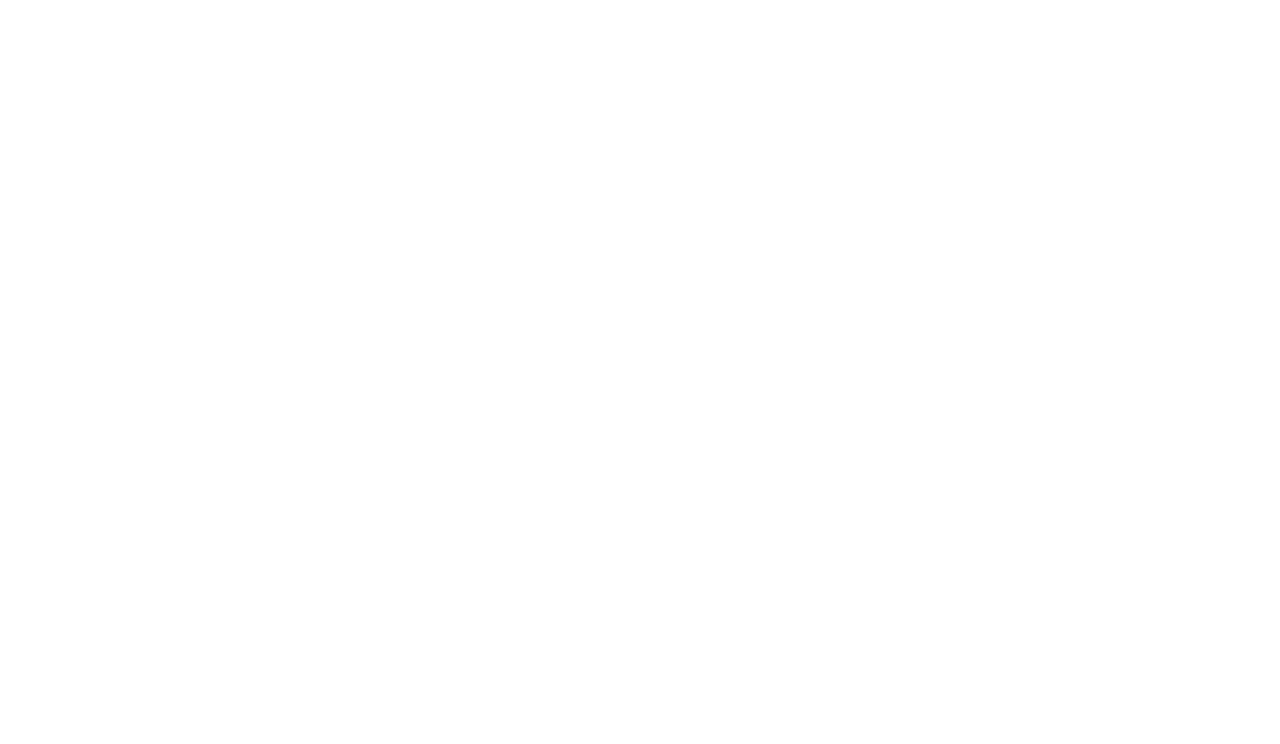
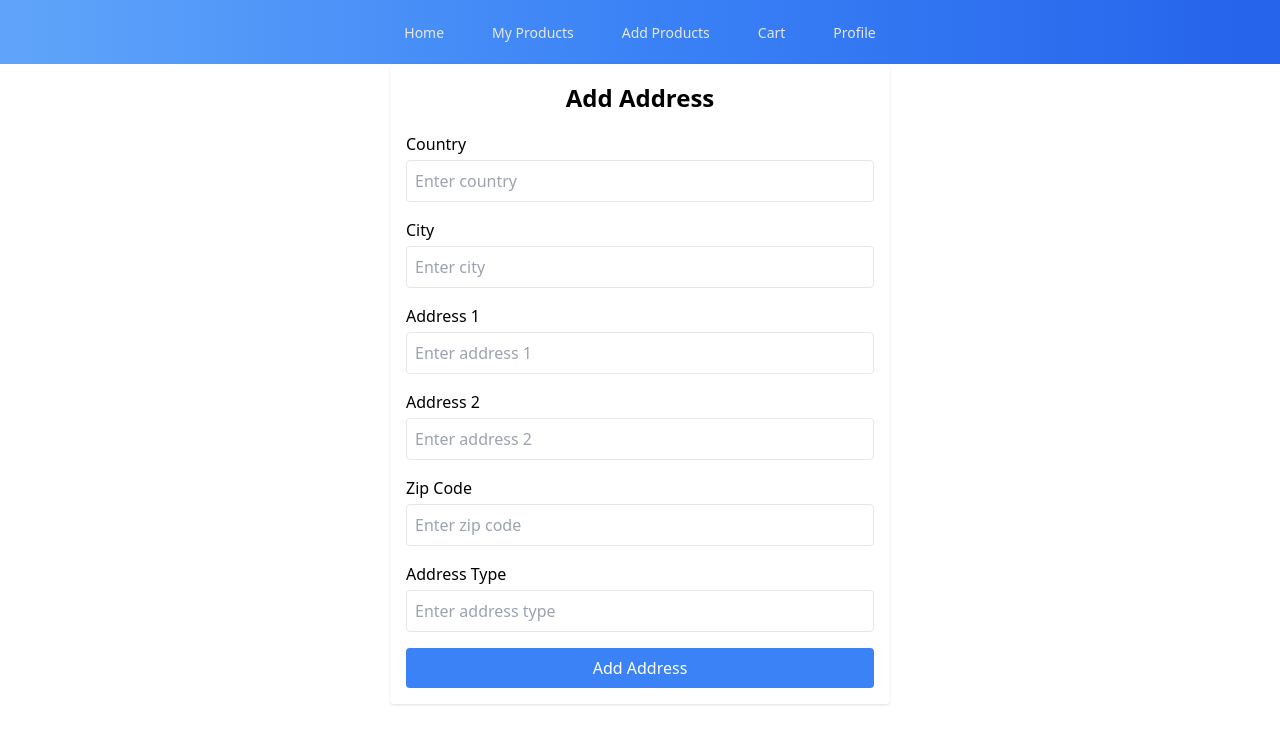
Before and after one commit to LITHISHWRAN/Ecommerce-Follow-Along, a React (Create React App) app in the folder frontend/: page /create-address in a window 1280 px wide. Before the commit this address had no page. Shown: the top 744 px of the page. Built offline with nearby package versions, Linux system fonts and the light colour scheme.

Commit message:
Completed Assessment

```diff
--- a/frontend/src/App.js
+++ b/frontend/src/App.js
@@ -1,6 +1,6 @@
 import React from 'react'
 import { BrowserRouter,Routes,Route } from "react-router-dom"
-import { LoginPage,SignupPage,Home,CreateProduct, MyProducts, Cart,ProductDetails,Profile } from "./Routes/routes.js"
+import { LoginPage,SignupPage,Home,CreateProduct, MyProducts, Cart, ProductDetails, Profile, CreateAddress } from "./Routes/routes.js"
 import "./App.css";
 
 
@@ -18,6 +18,7 @@
         <Route path='/cart' element={<Cart />}/>
         <Route path='/product/:id' element={<ProductDetails />}/>
         <Route path='/profile' element={<Profile />}/>
+        <Route path='/create-address' element={<CreateAddress />}/>
       </Routes>
       </BrowserRouter>
 
--- a/frontend/src/Routes/routes.js
+++ b/frontend/src/Routes/routes.js
@@ -6,6 +6,7 @@
 import Cart from "../pages/cart";
 import ProductDetails from "../pages/productDetails";
 import Profile from "../pages/profile";
+import CreateAddress from "../pages/createAddress";
 export {
-    LoginPage,SignupPage,Home,CreateProduct,MyProducts,Cart,ProductDetails,Profile
+    LoginPage,SignupPage,Home,CreateProduct,MyProducts,Cart,ProductDetails,Profile,CreateAddress
 }
--- a/frontend/src/components/Signup/Signup.jsx
+++ b/frontend/src/components/Signup/Signup.jsx
@@ -1,10 +1,211 @@
+import { React, useState } from "react";
+import { AiOutlineEye, AiOutlineEyeInvisible } from "react-icons/ai";
+import styles from "../../styles/styles";
+import { Link } from "react-router-dom";
+import { RxAvatar } from "react-icons/rx";
+import axios from "axios";
+import { server } from "../../server";
+import { toast } from "react-toastify";
+
+
+
+
+const Signup = () => {
+  const [email, setEmail] = useState("");
+  const [name, setName] = useState("");
+  const [password, setPassword] = useState("");
+  const [visible, setVisible] = useState(false);
+  const [avatar, setAvatar] = useState(null);
+
+
+  const handleFileInputChange = (e) => {
+    const reader = new FileReader();
+
+
+    reader.onload = () => {
+      if (reader.readyState === 2) {
+        setAvatar(reader.result);
+      }
+    };
+
+
+    reader.readAsDataURL(e.target.files[0]);
+  };
+
+
+  const handleSubmit = (e) => {
+    e.preventDefault();
+
+
+    axios
+      .post(`${server}/user/create-user`, { name, email, password, avatar })
+      .then((res) => {
+        toast.success(res.data.message);
+        setName("");
+        setEmail("");
+        setPassword("");
+        setAvatar();
+      })
+      .catch((error) => {
+        toast.error(error.response.data.message);
+      });
+  };
+
+
+  return (
+    <div className="min-h-screen bg-gray-50 flex flex-col justify-center py-12 sm:px-6 lg:px-8">
+      <div className="sm:mx-auto sm:w-full sm:max-w-md">
+        <h2 className="mt-6 text-center text-3xl font-extrabold text-gray-900">
+          Register as a new user
+        </h2>
+      </div>
+      <div className="mt-8 sm:mx-auto sm:w-full sm:max-w-md">
+        <div className="bg-white py-8 px-4 shadow sm:rounded-lg sm:px-10">
+          <form className="space-y-6" onSubmit={handleSubmit}>
+            <div>
+              <label
+                htmlFor="email"
+                className="block text-sm font-medium text-gray-700"
+              >
+                Full Name
+              </label>
+              <div className="mt-1">
+                <input
+                  type="text"
+                  name="text"
+                  autoComplete="name"
+                  required
+                  value={name}
+                  onChange={(e) => setName(e.target.value)}
+                  className="appearance-none block w-full px-3 py-2 border border-gray-300 rounded-md shadow-sm placeholder-gray-400 focus:outline-none focus:ring-blue-500 focus:border-blue-500 sm:text-sm"
+                />
+              </div>
+            </div>
+
+
+            <div>
+              <label
+                htmlFor="email"
+                className="block text-sm font-medium text-gray-700"
+              >
+                Email address
+              </label>
+              <div className="mt-1">
+                <input
+                  type="email"
+                  name="email"
+                  autoComplete="email"
+                  required
+                  value={email}
+                  onChange={(e) => setEmail(e.target.value)}
+                  className="appearance-none block w-full px-3 py-2 border border-gray-300 rounded-md shadow-sm placeholder-gray-400 focus:outline-none focus:ring-blue-500 focus:border-blue-500 sm:text-sm"
+                />
+              </div>
+            </div>
+
+
+            <div>
+              <label
+                htmlFor="password"
+                className="block text-sm font-medium text-gray-700"
+              >
+                Password
+              </label>
+              <div className="mt-1 relative">
+                <input
+                  type={visible ? "text" : "password"}
+                  name="password"
+                  autoComplete="current-password"
+                  required
+                  value={password}
+                  onChange={(e) => setPassword(e.target.value)}
+                  className="appearance-none block w-full px-3 py-2 border border-gray-300 rounded-md shadow-sm placeholder-gray-400 focus:outline-none focus:ring-blue-500 focus:border-blue-500 sm:text-sm"
+                />
+                {visible ? (
+                  <AiOutlineEye
+                    className="absolute right-2 top-2 cursor-pointer"
+                    size={25}
+                    onClick={() => setVisible(false)}
+                  />
+                ) : (
+                  <AiOutlineEyeInvisible
+                    className="absolute right-2 top-2 cursor-pointer"
+                    size={25}
+                    onClick={() => setVisible(true)}
+                  />
+                )}
+              </div>
+            </div>
+
+
+            <div>
+              <label
+                htmlFor="avatar"
+                className="block text-sm font-medium text-gray-700"
+              ></label>
+              <div className="mt-2 flex items-center">
+                <span className="inline-block h-8 w-8 rounded-full overflow-hidden">
+                  {avatar ? (
+                    <img
+                      src={avatar}
+                      alt="avatar"
+                      className="h-full w-full object-cover rounded-full"
+                    />
+                  ) : (
+                    <RxAvatar className="h-8 w-8" />
+                  )}
+                </span>
+                <label
+                  htmlFor="file-input"
+                  className="ml-5 flex items-center justify-center px-4 py-2 border border-gray-300 rounded-md shadow-sm text-sm font-medium text-gray-700 bg-white hover:bg-gray-50"
+                >
+                  <span>Upload a file</span>
+                  <input
+                    type="file"
+                    name="avatar"
+                    id="file-input"
+                    accept=".jpg,.jpeg,.png"
+                    onChange={handleFileInputChange}
+                    className="sr-only"
+                  />
+                </label>
+              </div>
+            </div>
+
+
+            <div>
+              <button
+                type="submit"
+                className="group relative w-full h-[40px] flex justify-center py-2 px-4 border border-transparent text-sm font-medium rounded-md text-white bg-blue-600 hover:bg-blue-700"
+              >
+                Submit
+              </button>
+            </div>
+            <div className={`${styles.noramlFlex} w-full`}>
+              <h4>Already have an account?</h4>
+              <Link to="/login" className="text-blue-600 pl-2">
+                Sign In
+              </Link>
+            </div>
+          </form>
+        </div>
+      </div>
+    </div>
+  );
+};
+
+
+export default Signup;
+
+
+
 // import { React, useState } from "react";
 // import { AiOutlineEye, AiOutlineEyeInvisible } from "react-icons/ai";
 // import styles from "../../styles/styles";
 // import { Link } from "react-router-dom";
 // import { RxAvatar } from "react-icons/rx";
 // import axios from "axios";
-// import { server } from "../../server";
+// //import { server } from "../../server";
 // import { toast } from "react-toastify";
 
 
@@ -16,6 +217,10 @@
 //   const [password, setPassword] = useState("");
 //   const [visible, setVisible] = useState(false);
 //   const [avatar, setAvatar] = useState(null);
+
+
+
+
 
 
 //   const handleFileInputChange = (e) => {
@@ -33,13 +238,27 @@
 //   };
 
 
-//   const handleSubmit = (e) => {
+//   const handleSubmit = async(e) => {
 //     e.preventDefault();
+//     const newForm = new FormData();
+//     newForm.append("file", avatar);
+//     newForm.append("name", name);
+//     newForm.append("email", email);
+//     newForm.append("password", password);
+//     const config = {
+//       headers: {
+//         "Content-Type": "multipart/form-data",
+//         "Accept": "any",
+//       },
+//     };
+
+
 
 
 //     axios
-//       .post(`${server}/user/create-user`, { name, email, password, avatar })
+//       .post("http://localhost:5000/api/v2/user/create-user", newForm, config)
 //       .then((res) => {
+//         console.log("res", res)
 //         toast.success(res.data.message);
 //         setName("");
 //         setEmail("");
@@ -47,9 +266,36 @@
 //         setAvatar();
 //       })
 //       .catch((error) => {
+//         console.log("rerer")
 //         toast.error(error.response.data.message);
 //       });
+//     let headers = new Headers();
+
+
+//     headers.append('Access-Control-Allow-Origin', 'http://localhost:3000');
+//     headers.append('Access-Control-Allow-Credentials', 'true');
+
+
+
+//     try {
+//       const res = await fetch("http://localhost:5000/api/v2/user",  {
+//         // headers : headers,
+
+
+//         method : "POST",
+//         headers: {
+//           "Content-Type": "application/json",  // Important for JSON payloads
+//         },
+//         body : JSON.stringify({name, email, password, })
+//       });
+//       const data = await res.json();
+//       console.log(data)
+
+//     } catch (error) {
+//       console.log(error)
+//     }
 //   };
+
 
 
 //   return (
@@ -195,248 +441,4 @@
 // };
 
 
-// export default Signup;
-
-import { React, useState } from "react";
-import { AiOutlineEye, AiOutlineEyeInvisible } from "react-icons/ai";
-import styles from "../../styles/styles";
-import { Link } from "react-router-dom";
-import { RxAvatar } from "react-icons/rx";
-import axios from "axios";
-//import { server } from "../../server";
-import { toast } from "react-toastify";
-
-
-
-
-const Signup = () => {
-  const [email, setEmail] = useState("");
-  const [name, setName] = useState("");
-  const [password, setPassword] = useState("");
-  const [visible, setVisible] = useState(false);
-  const [avatar, setAvatar] = useState(null);
-
-
-
-
-
-
-  const handleFileInputChange = (e) => {
-    const reader = new FileReader();
-
-
-    reader.onload = () => {
-      if (reader.readyState === 2) {
-        setAvatar(reader.result);
-      }
-    };
-
-
-    reader.readAsDataURL(e.target.files[0]);
-  };
-
-
-  const handleSubmit = async(e) => {
-    e.preventDefault();
-    const newForm = new FormData();
-    newForm.append("file", avatar);
-    newForm.append("name", name);
-    newForm.append("email", email);
-    newForm.append("password", password);
-    const config = {
-      headers: {
-        "Content-Type": "multipart/form-data",
-        "Accept": "any",
-      },
-    };
-
-
-
-
-    axios
-      .post("http://localhost:5000/api/v2/user/create-user", newForm, config)
-      .then((res) => {
-        console.log("res", res)
-        toast.success(res.data.message);
-        setName("");
-        setEmail("");
-        setPassword("");
-        setAvatar();
-      })
-      .catch((error) => {
-        console.log("rerer")
-        toast.error(error.response.data.message);
-      });
-    let headers = new Headers();
-
-
-    headers.append('Access-Control-Allow-Origin', 'http://localhost:3000');
-    headers.append('Access-Control-Allow-Credentials', 'true');
-
-
-
-    try {
-      const res = await fetch("http://localhost:5000/api/v2/user",  {
-        // headers : headers,
-
-
-        method : "POST",
-        headers: {
-          "Content-Type": "application/json",  // Important for JSON payloads
-        },
-        body : JSON.stringify({name, email, password, })
-      });
-      const data = await res.json();
-      console.log(data)
-
-    } catch (error) {
-      console.log(error)
-    }
-  };
-
-
-
-  return (
-    <div className="min-h-screen bg-gray-50 flex flex-col justify-center py-12 sm:px-6 lg:px-8">
-      <div className="sm:mx-auto sm:w-full sm:max-w-md">
-        <h2 className="mt-6 text-center text-3xl font-extrabold text-gray-900">
-          Register as a new user
-        </h2>
-      </div>
-      <div className="mt-8 sm:mx-auto sm:w-full sm:max-w-md">
-        <div className="bg-white py-8 px-4 shadow sm:rounded-lg sm:px-10">
-          <form className="space-y-6" onSubmit={handleSubmit}>
-            <div>
-              <label
-                htmlFor="email"
-                className="block text-sm font-medium text-gray-700"
-              >
-                Full Name
-              </label>
-              <div className="mt-1">
-                <input
-                  type="text"
-                  name="text"
-                  autoComplete="name"
-                  required
-                  value={name}
-                  onChange={(e) => setName(e.target.value)}
-                  className="appearance-none block w-full px-3 py-2 border border-gray-300 rounded-md shadow-sm placeholder-gray-400 focus:outline-none focus:ring-blue-500 focus:border-blue-500 sm:text-sm"
-                />
-              </div>
-            </div>
-
-
-            <div>
-              <label
-                htmlFor="email"
-                className="block text-sm font-medium text-gray-700"
-              >
-                Email address
-              </label>
-              <div className="mt-1">
-                <input
-                  type="email"
-                  name="email"
-                  autoComplete="email"
-                  required
-                  value={email}
-                  onChange={(e) => setEmail(e.target.value)}
-                  className="appearance-none block w-full px-3 py-2 border border-gray-300 rounded-md shadow-sm placeholder-gray-400 focus:outline-none focus:ring-blue-500 focus:border-blue-500 sm:text-sm"
-                />
-              </div>
-            </div>
-
-
-            <div>
-              <label
-                htmlFor="password"
-                className="block text-sm font-medium text-gray-700"
-              >
-                Password
-              </label>
-              <div className="mt-1 relative">
-                <input
-                  type={visible ? "text" : "password"}
-                  name="password"
-                  autoComplete="current-password"
-                  required
-                  value={password}
-                  onChange={(e) => setPassword(e.target.value)}
-                  className="appearance-none block w-full px-3 py-2 border border-gray-300 rounded-md shadow-sm placeholder-gray-400 focus:outline-none focus:ring-blue-500 focus:border-blue-500 sm:text-sm"
-                />
-                {visible ? (
-                  <AiOutlineEye
-                    className="absolute right-2 top-2 cursor-pointer"
-                    size={25}
-                    onClick={() => setVisible(false)}
-                  />
-                ) : (
-                  <AiOutlineEyeInvisible
-                    className="absolute right-2 top-2 cursor-pointer"
-                    size={25}
-                    onClick={() => setVisible(true)}
-                  />
-                )}
-              </div>
-            </div>
-
-
-            <div>
-              <label
-                htmlFor="avatar"
-                className="block text-sm font-medium text-gray-700"
-              ></label>
-              <div className="mt-2 flex items-center">
-                <span className="inline-block h-8 w-8 rounded-full overflow-hidden">
-                  {avatar ? (
-                    <img
-                      src={avatar}
-                      alt="avatar"
-                      className="h-full w-full object-cover rounded-full"
-                    />
-                  ) : (
-                    <RxAvatar className="h-8 w-8" />
-                  )}
-                </span>
-                <label
-                  htmlFor="file-input"
-                  className="ml-5 flex items-center justify-center px-4 py-2 border border-gray-300 rounded-md shadow-sm text-sm font-medium text-gray-700 bg-white hover:bg-gray-50"
-                >
-                  <span>Upload a file</span>
-                  <input
-                    type="file"
-                    name="avatar"
-                    id="file-input"
-                    accept=".jpg,.jpeg,.png"
-                    onChange={handleFileInputChange}
-                    className="sr-only"
-                  />
-                </label>
-              </div>
-            </div>
-
-
-            <div>
-              <button
-                type="submit"
-                className="group relative w-full h-[40px] flex justify-center py-2 px-4 border border-transparent text-sm font-medium rounded-md text-white bg-blue-600 hover:bg-blue-700"
-              >
-                Submit
-              </button>
-            </div>
-            <div className={`${styles.noramlFlex} w-full`}>
-              <h4>Already have an account?</h4>
-              <Link to="/login" className="text-blue-600 pl-2">
-                Sign In
-              </Link>
-            </div>
-          </form>
-        </div>
-      </div>
-    </div>
-  );
-};
-
-
-export default Signup
+// export default Signup
--- /dev/null
+++ b/frontend/src/pages/createAddress.jsx
@@ -0,0 +1,135 @@
+import React, { useState } from "react";
+import axios from "axios";
+import { useNavigate } from "react-router-dom";
+import Nav from "../components/nav";
+
+
+const CreateAddress = () => {
+    const navigate = useNavigate();
+
+
+    const [country, setCountry] = useState("");
+    const [city, setCity] = useState("");
+    const [address1, setAddress1] = useState("");
+    const [address2, setAddress2] = useState("");
+    const [zipCode, setZipCode] = useState("");
+    const [addressType, setAddressType] = useState("");
+
+
+    const handleSubmit = async (e) => {
+        e.preventDefault();
+        const addressData = {
+            country,
+            city,
+            address1,
+            address2,
+            zipCode,
+            addressType,
+            email: "lithish@gmail.com"
+        };
+
+
+        try {
+            const response = await axios.post(
+                "http://localhost:5000/api/v2/user/add-address",
+                addressData,
+                {
+                    headers: { "Content-Type": "application/json" },
+                }
+            );
+            if (response.status === 201) {
+                alert("Address added successfully!");
+                navigate("/profile");
+            }
+        } catch (err) {
+            console.error("Error adding address:", err);
+            alert("Failed to add address. Please check the data and try again.");
+        }
+    };
+
+
+    return (
+        <>
+            <Nav />
+            <div className="w-[90%] max-w-[500px] bg-white shadow h-auto rounded-[4px] p-4 mx-auto">
+                <h5 className="text-[24px] font-semibold text-center">Add Address</h5>
+                <form onSubmit={handleSubmit}>
+                    <div className="mt-4">
+                        <label className="pb-1 block">Country</label>
+                        <input
+                            type="text"
+                            value={country}
+                            className="w-full p-2 border rounded"
+                            onChange={(e) => setCountry(e.target.value)}
+                            placeholder="Enter country"
+                            required
+                        />
+                    </div>
+                    <div className="mt-4">
+                        <label className="pb-1 block">City</label>
+                        <input
+                            type="text"
+                            value={city}
+                            className="w-full p-2 border rounded"
+                            onChange={(e) => setCity(e.target.value)}
+                            placeholder="Enter city"
+                            required
+                        />
+                    </div>
+                    <div className="mt-4">
+                        <label className="pb-1 block">Address 1</label>
+                        <input
+                            type="text"
+                            value={address1}
+                            className="w-full p-2 border rounded"
+                            onChange={(e) => setAddress1(e.target.value)}
+                            placeholder="Enter address 1"
+                            required
+                        />
+                    </div>
+                    <div className="mt-4">
+                        <label className="pb-1 block">Address 2</label>
+                        <input
+                            type="text"
+                            value={address2}
+                            className="w-full p-2 border rounded"
+                            onChange={(e) => setAddress2(e.target.value)}
+                            placeholder="Enter address 2"
+                        />
+                    </div>
+                    <div className="mt-4">
+                        <label className="pb-1 block">Zip Code</label>
+                        <input
+                            type="number"
+                            value={zipCode}
+                            className="w-full p-2 border rounded"
+                            onChange={(e) => setZipCode(e.target.value)}
+                            placeholder="Enter zip code"
+                            required
+                        />
+                    </div>
+                    <div className="mt-4">
+                        <label className="pb-1 block">Address Type</label>
+                        <input
+                            type="text"
+                            value={addressType}
+                            className="w-full p-2 border rounded"
+                            onChange={(e) => setAddressType(e.target.value)}
+                            placeholder="Enter address type"
+                            required
+                        />
+                    </div>
+                    <button
+                        type="submit"
+                        className="w-full mt-4 bg-blue-500 text-white p-2 rounded"
+                    >
+                        Add Address
+                    </button>
+                </form>
+            </div>
+        </>
+    );
+};
+
+
+export default CreateAddress;
```
Also changed, not shown: frontend/src/pages/profile.jsx (+6 -1 lines), 1 other file (tests, documents, lock files or other folders).
